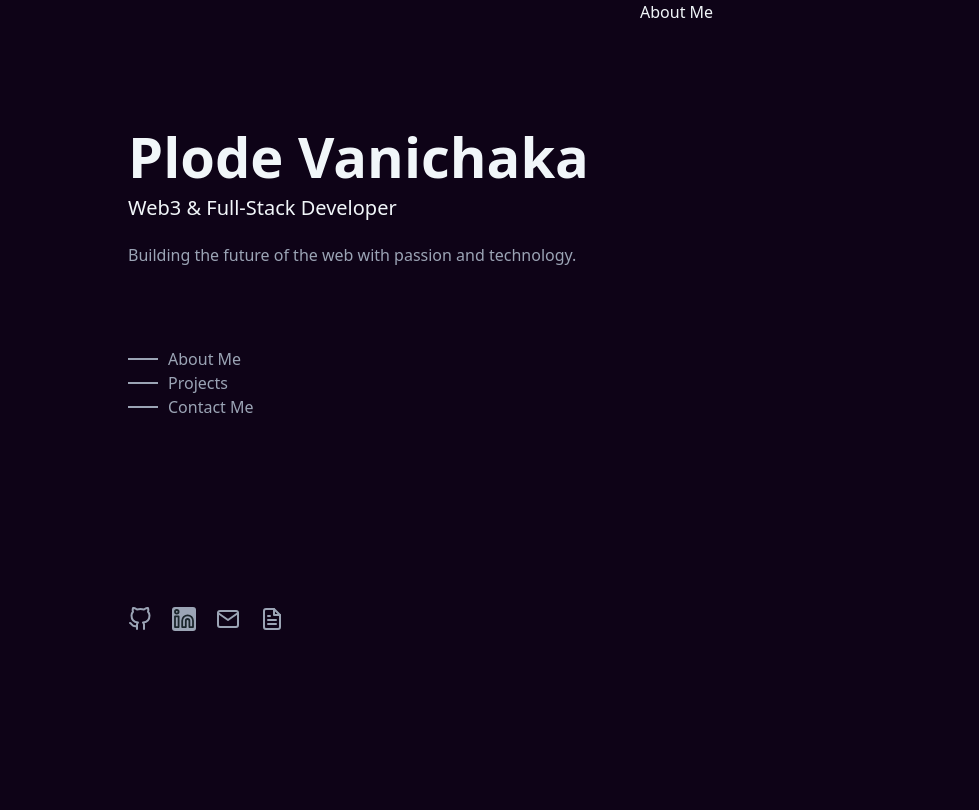
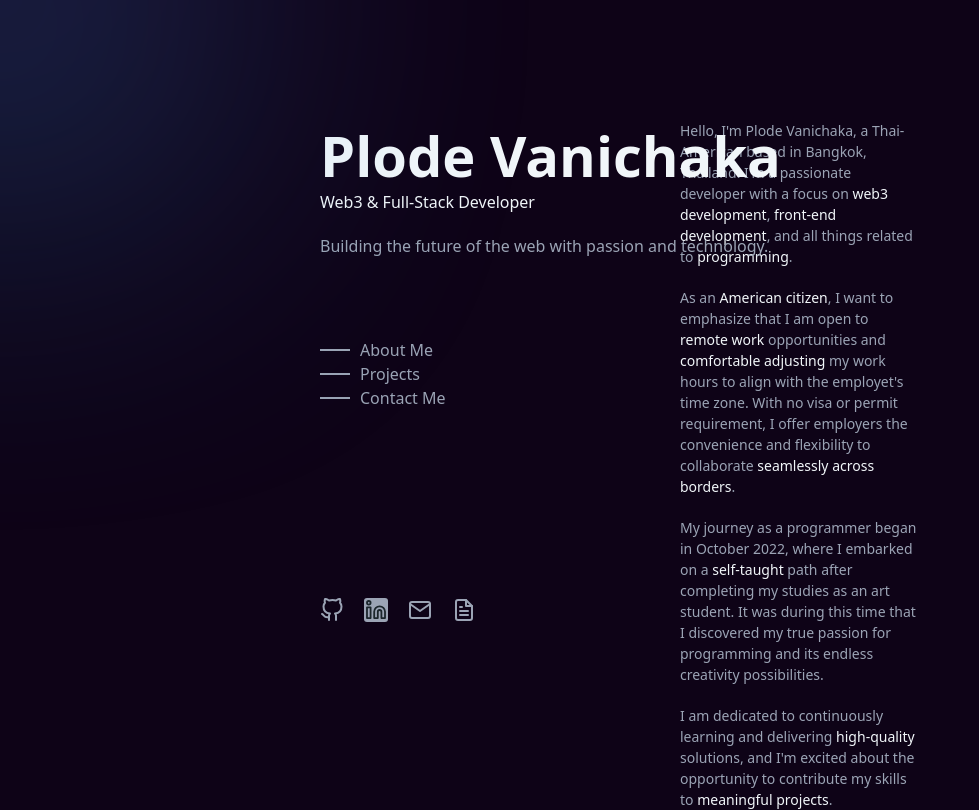
Before and after one commit to plode-v/plode-vanichaka, a React (Vite) app: page / in a window 1280 px wide. Shown: the whole page, without its empty margins (0-979 px from the left). Built offline with nearby package versions, Linux system fonts and the light colour scheme.

Commit message:
Update Home.tsx and add glowing mouse

```diff
--- a/src/App.tsx
+++ b/src/App.tsx
@@ -1,11 +1,14 @@
-import { Sidebar } from "./components"
+import { Sidebar, Blob } from "./components"
 import { Home } from "./pages"
 
 function App() {
 	return (
-		<div>
-			<Sidebar />
-			<Home />
+		<div className="flex items-center justify-center">
+			<div className="hidden md:flex w-3/4 xl:w-1/2 lg:w-[90%]">
+				<Sidebar />
+				<Home />
+				<Blob />
+			</div>
 		</div>
 	)
 }
--- /dev/null
+++ b/src/components/Blob.tsx
@@ -0,0 +1,33 @@
+import { useState, useEffect } from 'react'
+
+const Blob = () => {
+    const [mousePosition, setMousePosition] = useState({
+        x: 0,
+        y:0
+    });
+
+    const handleMouseMove = (event: MouseEvent) => {
+        setMousePosition({
+            x: event.clientX,
+            y: event.clientY
+        });
+    };
+
+    useEffect(() => {
+        window.addEventListener("mousemove", handleMouseMove);
+
+        return () => {
+            window.removeEventListener("mousemove", handleMouseMove);
+        }
+    }, []);
+
+    return (
+        <div
+            id='blob'
+            className='fixed w-[400px] h-[400px] rounded-full pointer-events-none z-90 -translate-x-1/2 -translate-y-1/2 opacity-40 ease shadow-md bg-gradient-to-t from-cyan-500 to-violet-500 blur-[150px]'
+            style={{left: mousePosition.x, top: mousePosition.y}}
+        />
+    )
+}
+
+export default Blob
--- /dev/null
+++ b/src/components/Highlight.tsx
@@ -0,0 +1,7 @@
+const Highlight = ({word}: any) => {
+    return (
+        <a className="text-[#F1F6F9]">{word}</a>
+    )
+}
+
+export default Highlight
--- a/src/components/Sidebar.tsx
+++ b/src/components/Sidebar.tsx
@@ -6,27 +6,35 @@ import "./index.css"
 const Sidebar = () => {
 
     return (
-        <div className='hidden sm:block sidebar-container'>
-            <div className='sidebar-top-container'>
-                <h1 className='header-name'>Plode Vanichaka</h1>
-                <h4 className='header-desc'>Web3 & Full-Stack Developer</h4>
-                <p className='header-passion'>Building the future of the web with passion and technology.</p>
+        <div className='w-1/4 h-screen fixed pt-[15vh]'>
+            <div className='bg-transparent text-[#F1F6F9] text-left w-full'>
+                <h1 className='text-[56px] font-[700] leading-tight w-max'>Plode Vanichaka</h1>
+                <h4 className='pb-[20px] w-max font-[20px] text-[#F1F6F9]'>Web3 & Full-Stack Developer</h4>
+                <p className='w-max text-[#9BA4B5]'>Building the future of the web with passion and technology.</p>
             </div>
-            <div className='sidebar-table-content'>
+            <div className='pt-[80px]'>
                 {navItems.map((item, index) => (
-                    <div className='sidebar-table-content-container' key={index}>
-                        <div className='sidebar-table-content-line' />
+                    <div className='flex items-center cursor-pointer w-max text-[#9BA4B5] hover:text-[#F1F6F9]' key={index}>
+                        <div className='w-[30px] bg-[#9BA4B5] h-[2px] mr-[10px]' />
                         <li className='list-none'>
                             {item.name}
                         </li>
                     </div>
                 ))}
             </div>
-            <div className='social-container'>
-                <FiGithub className="social-icons" />
-                <FiLinkedin className="linkedin-icon" />
-                <FiMail className="social-icons" />
-                <FiFileText className="social-icons" />
+            <div className='flex items-center justify-start gap-5 text-[24px] h-[50vh] w-full'>
+                <a href="https://github.com/plode-v" target="_blank">
+                    <FiGithub className="social-icons" />
+                </a>
+                <a href="https://www.linkedin.com/in/plode-vanichaka" target="_blank">
+                    <FiLinkedin className="linkedin-icon" />
+                </a>
+                <a href="mailto:vanichaka.plode@gmail.com">
+                    <FiMail className="social-icons" />
+                </a>
+                <a href="" target="_blank">
+                    <FiFileText className="social-icons" />
+                </a>
             </div>
         </div>
   )
--- a/src/components/index.css
+++ b/src/components/index.css
@@ -1,75 +1,3 @@
-/**** SIDEBAR ****/
-
-.sidebar-container {
-    width: 50vw;
-    height: 100vh;
-    position: fixed;
-    padding-top: 15vh;
-    z-index: 2;
-}
-
-.sidebar-top-container {
-    background-color: transparent;
-    color: white;
-    text-align: left;
-    width: 100%;
-    padding: 0 20%;
-}
-
-.header-name {
-    font-size: 56px;
-    font-weight: 700;
-    line-height: 1.3;
-    color: #F1F6F9;
-    width: max-content;
-}
-
-.header-desc {
-    padding-bottom: 20px;
-    width: max-content;
-    font-size: 20px;
-    color: #F1F6F9;
-}
-
-.header-passion {
-    width: max-content;
-    color: #9BA4B5;
-}
-
-.sidebar-table-content {
-    padding: 80px 20% 0;
-}
-
-.sidebar-table-content-container {
-    display: flex;
-    align-items: center;
-    cursor: pointer;
-    width: max-content;
-    color: #9BA4B5;
-}
-
-.sidebar-table-content-container:hover {
-    color: #F1F6F9;
-}
-
-.sidebar-table-content-line {
-    width: 30px;
-    background: #9BA4B5;
-    height: 2px;
-    margin-right: 10px;
-}
-
-.social-container {
-    display: flex;
-    align-items: center;
-    justify-content: flex-start;
-    gap: 20px;
-    font-size: 24px;
-    padding: 0 20%;
-    height: 50vh;
-    width: 100%;
-}
-
 .social-icons {
     cursor: pointer;
     color: #9BA4B5;
@@ -94,12 +22,3 @@
     background-color: #F1F6F9;
     transition-duration: 100ms;
 }
-
-@keyframes rotate {
-    from {
-        transform: rotate(0deg);
-    }
-    to {
-        transform: rotate(360deg)
-    }
-}
--- a/src/components/index.ts
+++ b/src/components/index.ts
@@ -1 +1,3 @@
 export { default as Sidebar } from "./Sidebar";
+export { default as Highlight } from "./Highlight"
+export { default as Blob } from "./Blob"
--- a/src/pages/Home.tsx
+++ b/src/pages/Home.tsx
@@ -1,10 +1,24 @@
+import { Highlight } from "../components"
+
 const Home = () => {
     return (
-        <div className="w-screen z-10 flex flex-row">
-            <div className="flex-1" />
-            <div className="flex-1 h-screen">
-                <h1>About Me</h1>
-            </div>
+        <div className="w-screen flex flex-row">
+            <div className="hidden sm:flex flex-1" />
+
+            <section className="flex-1 h-screen text-[#9BA4B5] text-[14px]">
+                <p className="px-10 pt-[15vh] mb-5">
+                    Hello, I'm Plode Vanichaka, a Thai-American based in Bangkok, Thailand. I'm a passionate developer with a focus on <Highlight word="web3 development"/>, <Highlight word="front-end development" />, and all things related to <Highlight word="programming" />.
+                </p>
+                <p className="px-10 mb-5">
+                    As an <Highlight word="American citizen" />, I want to emphasize that I am open to <Highlight word="remote work" /> opportunities and <Highlight word="comfortable adjusting" /> my work hours to align with the employet's time zone. With no visa or permit requirement, I offer employers the convenience and flexibility to collaborate <Highlight word="seamlessly across borders" />.
+                </p>
+                <p className="px-10 mb-5">
+                    My journey as a programmer began in October 2022, where I embarked on a <Highlight word="self-taught" /> path after completing my studies as an art student. It was during this time that I discovered my true passion for programming and its endless creativity possibilities.
+                </p>
+                <p className="px-10">
+                    I am dedicated to continuously learning and delivering <Highlight word="high-quality" /> solutions, and I'm excited about the opportunity to contribute my skills to <Highlight word="meaningful projects" />.
+                </p>
+            </section>
         </div>
     )
 }
```
